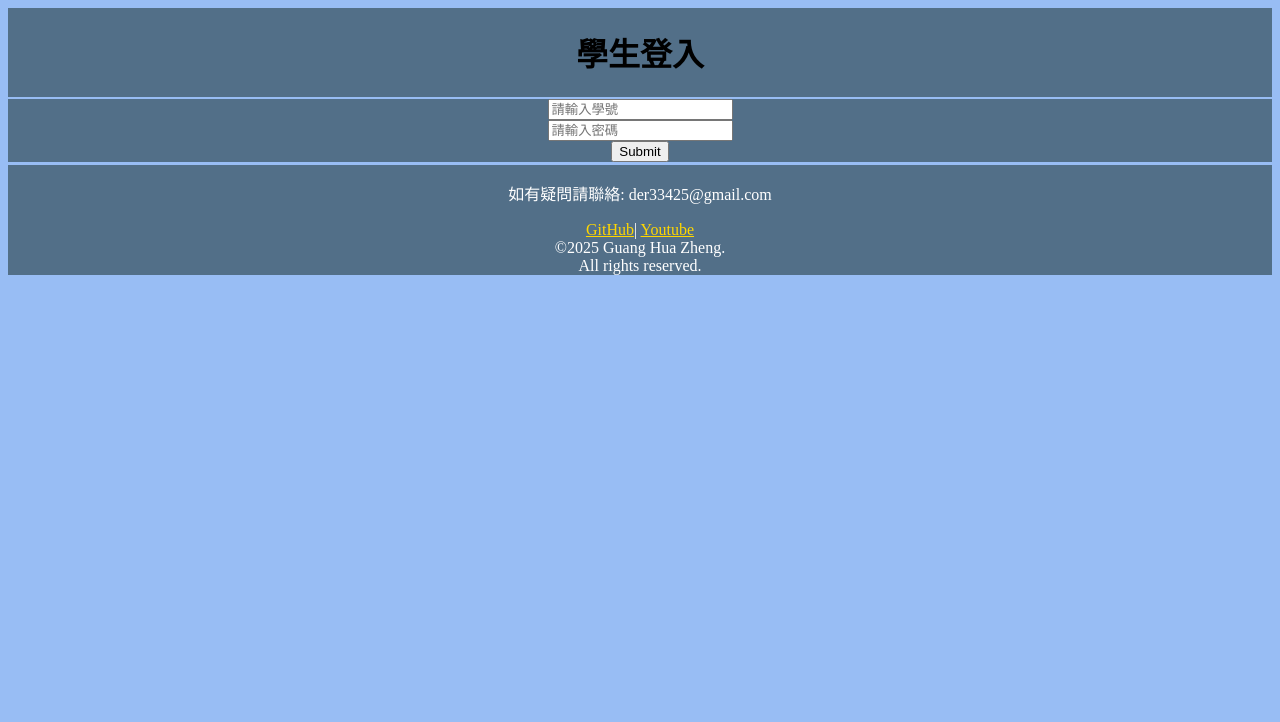
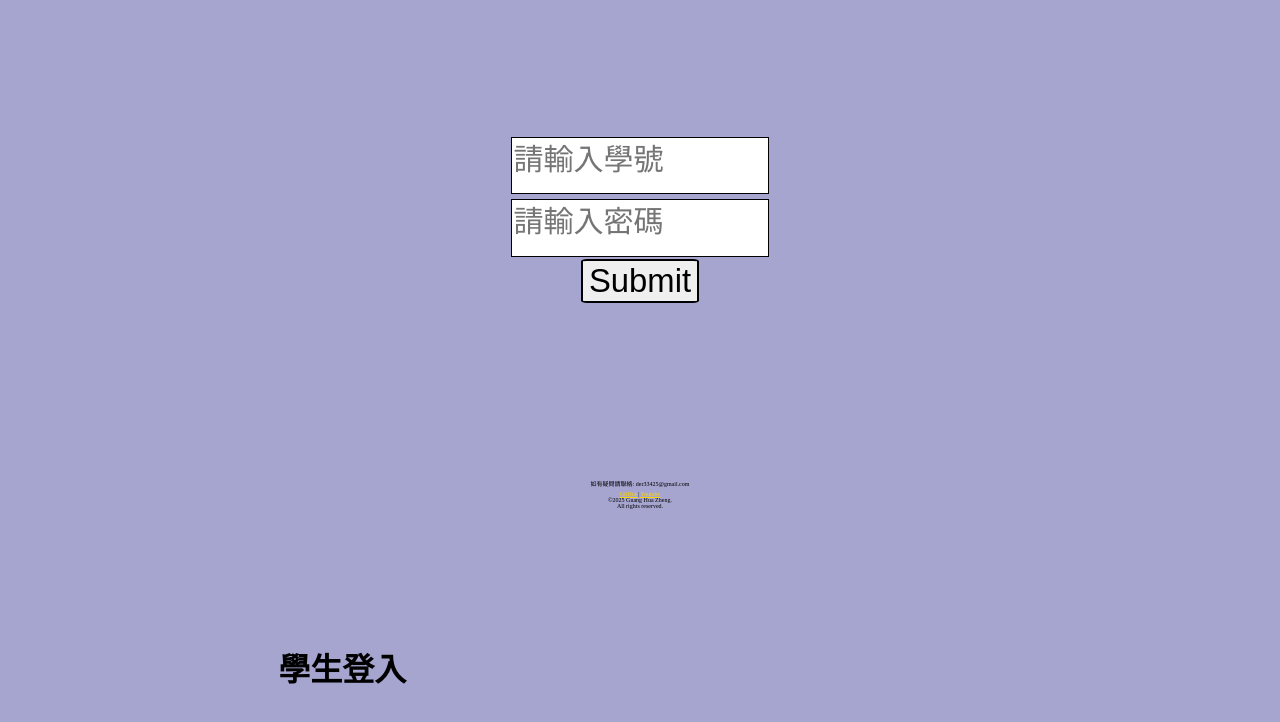
Before and after one commit to zghuagary/grade_manegement_system, a website: page public_html/studentPage.html in a window 1280 px wide. Drawn offline with Linux system fonts and the light colour scheme.

Commit message:
版面大調整

```diff
--- a/static/css/studentPage.css
+++ b/static/css/studentPage.css
@@ -1,15 +1,15 @@
-body {
+body{
 
-background-color: rgba(50, 125, 235, 0.5);
+background-color:rgba(128, 128, 188,0.7);
 
 }
+
 .grid-container {
 
 display: grid;
 grid-gap: 2.5px;
 grid-template-areas:
 
-"header header"
 "main main"
 "footer footer"
 ;
@@ -18,14 +18,15 @@ grid-template-areas:
 
 .grid-item{
 
-background-color: rgba(15,35,30,0.5);
+margin:10% 10% 3.5% 10%;
 text-align: center;
+/*border: solid 2.5px black;*/
 
 }
 
-.header{
+#heading{
 
-grid-area: header;
+font-size: 305%;
 
 }
 
@@ -35,12 +36,60 @@ grid-area: main;
 
 }
 
+#input-block
+{
+
+display: flex;
+flex-wrap: wrap;
+flex-direction: column;
+align-items: center;
+gap: 2.5%
+
+}
+
+#student_user_name{
+
+border: solid 1.25px black;
+margin:0.25%;
+width:25%;
+height:4em
+
+}
+#student_user_name::placeholder{
+
+font-size: 225%;
+
+}
+
+#student_password{
+
+border: solid 1.25px black;
+margin:0.25%;
+width:25%;
+height:4em
+
+}
+#student_password::placeholder{
+
+font-size: 225%;
+
+}
+
+#submit_btn{
+
+border:solid 2.5px black;
+border-radius: 5%;
+font-size:205%
+
+}
+
 .footer {
 
 grid-area: footer;
+font-size: 17%;
 justify-content: space-between;
 align-items: center;
-color: white;
+color: black;
 
 }
 .footer a{
```
